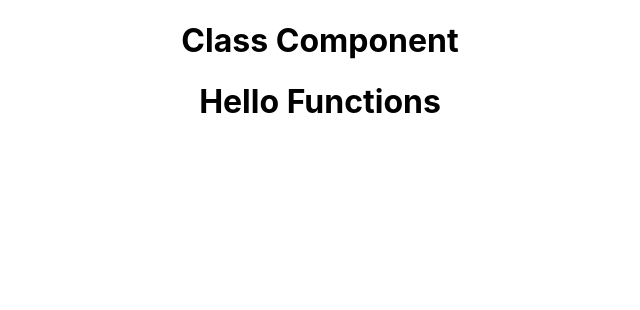
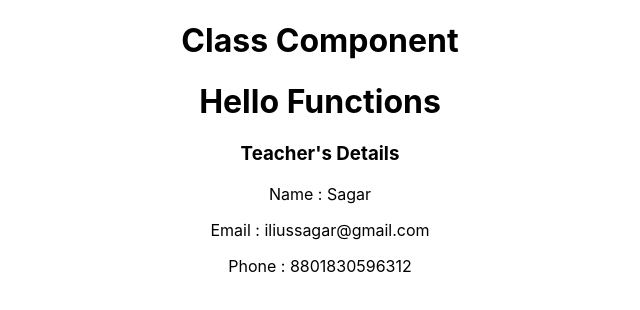
Before and after one commit to IliusSagar/react-basic-fundametal, a React (Create React App) app: page / in a window 1280 px wide. Shown: the top 310 px of the page, without its empty margins (320-960 px from the left). Built offline with nearby package versions, Linux system fonts and the light colour scheme.

Commit message:
stateless component

```diff
--- a/src/App.js
+++ b/src/App.js
@@ -2,12 +2,14 @@ import logo from './logo.svg';
 import './App.css';
 import ClassTest from './components/ClassTest';
 import GreetFunctional from './components/GreetFunctional';
+import Stateless from './components/Stateless';
 
 function App() {
   return (
     <div className="App">
       <ClassTest />
     <GreetFunctional/>
+    <Stateless name="Sagar" email="iliussagar@gmail.com" phone="8801830596312"/>
     </div>
   );
 }
--- /dev/null
+++ b/src/components/Stateless.js
@@ -0,0 +1,15 @@
+import React from "react";
+
+const Stateless = (props) => {
+    const {name,email,phone} = props;
+    return(
+        <div>
+            <h3>Teacher's Details</h3>
+            <p>Name : {name}</p>
+            <p>Email : {email}</p>
+            <p>Phone : {phone}</p>
+        </div>
+    )
+}
+
+export default Stateless;
```
